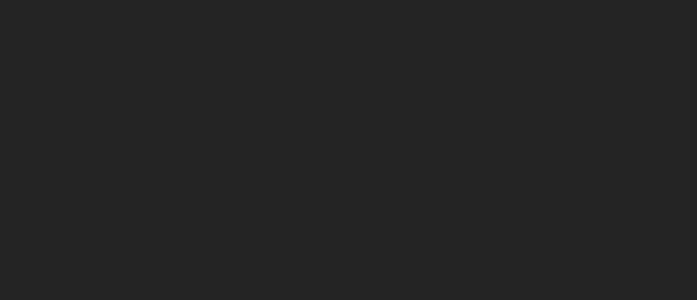
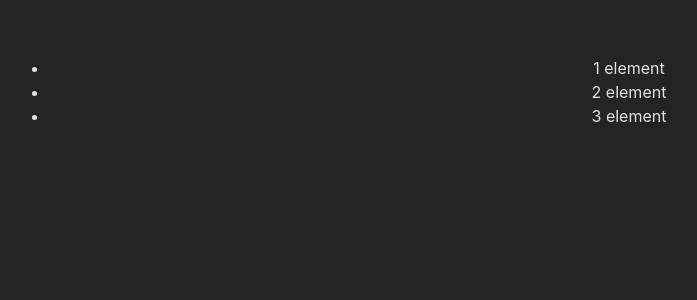
Before and after one commit to jepthan/Portfolio, a React (Vite) app: page / in a window 1280 px wide. Shown: the top 300 px of the page, without its empty margins (31-728 px from the left). Built offline with nearby package versions, Linux system fonts and the light colour scheme.

Commit message:
navbar function added

```diff
--- a/src/App.jsx
+++ b/src/App.jsx
@@ -1,13 +1,22 @@
 import './App.css'
 
-function App() {
 
+function Navbar(){
 
   return (
+  <nav>
+    <ul>
+      <li>1 element</li>
+      <li>2 element</li>
+      <li>3 element</li>
+    </ul>
+  </nav>
+  )
+}
+export default function App() {
+  return (
     <div className="App">
-
+      <Navbar/>
     </div>
   )
 }
-
-export default App
```
